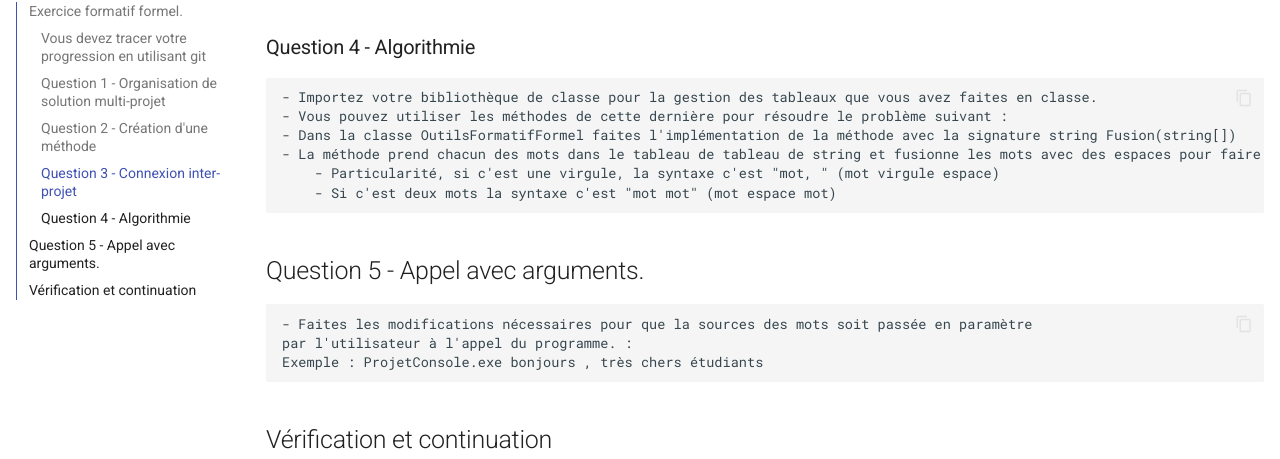
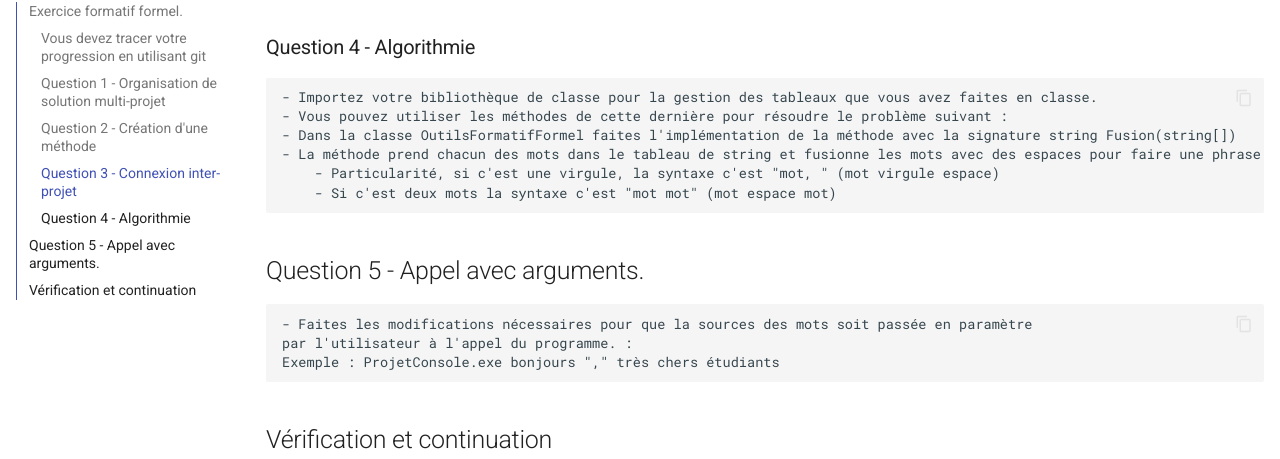
Before and after one commit to TousignantSimon-P2/TousignantSimon-P2.github.io, an MkDocs documentation site: the page built from docs/exercices/exercice_formatif_formel.md, in a window 1280 px wide and 900 px high, scrolled down 586 px. Shown: the part 172-631 px from the top of the window. Built offline with MkDocs 1.6.1 and Material for MkDocs 9.7.7, drawn with Linux system fonts in a browser that asks for light colours; comment, search, counter and statistics services are not loaded.

Commit message:
correction de la virgule -> nécessite des parenthèses

```diff
--- a/docs/exercices/exercice_formatif_formel.md
+++ b/docs/exercices/exercice_formatif_formel.md
@@ -23,14 +23,14 @@
     - Importez votre bibliothèque de classe pour la gestion des tableaux que vous avez faites en classe.
     - Vous pouvez utiliser les méthodes de cette dernière pour résoudre le problème suivant :
     - Dans la classe OutilsFormatifFormel faites l'implémentation de la méthode avec la signature string Fusion(string[])
-    - La méthode prend chacun des mots dans le tableau de tableau de string et fusionne les mots avec des espaces pour faire une phrase exemple {"Bonjour", "," "très","appréciés", "étudiants"}
+    - La méthode prend chacun des mots dans le tableau de string et fusionne les mots avec des espaces pour faire une phrase exemple {"Bonjour", ",", "très","appréciés", "étudiants"}
         - Particularité, si c'est une virgule, la syntaxe c'est "mot, " (mot virgule espace)
         - Si c'est deux mots la syntaxe c'est "mot mot" (mot espace mot)
 
 ## Question 5 - Appel avec arguments.
     - Faites les modifications nécessaires pour que la sources des mots soit passée en paramètre
     par l'utilisateur à l'appel du programme. :
-    Exemple : ProjetConsole.exe bonjours , très chers étudiants
+    Exemple : ProjetConsole.exe bonjours "," très chers étudiants
 
 ## Vérification et continuation
 Pour les zigotos qui sont plus avancés. La liste de vérification est dans la boite cachée ci-bas.
```
